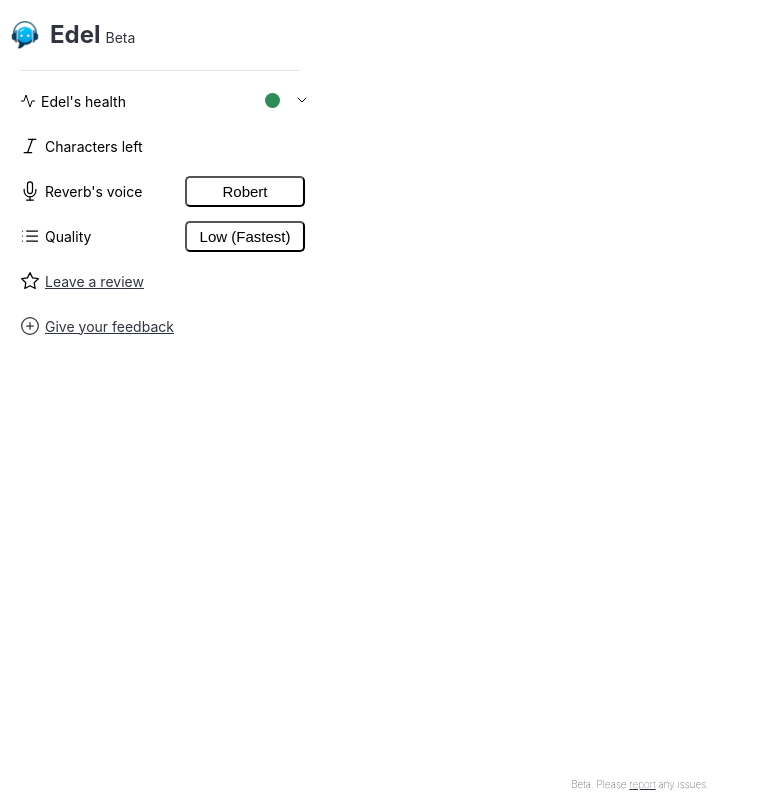
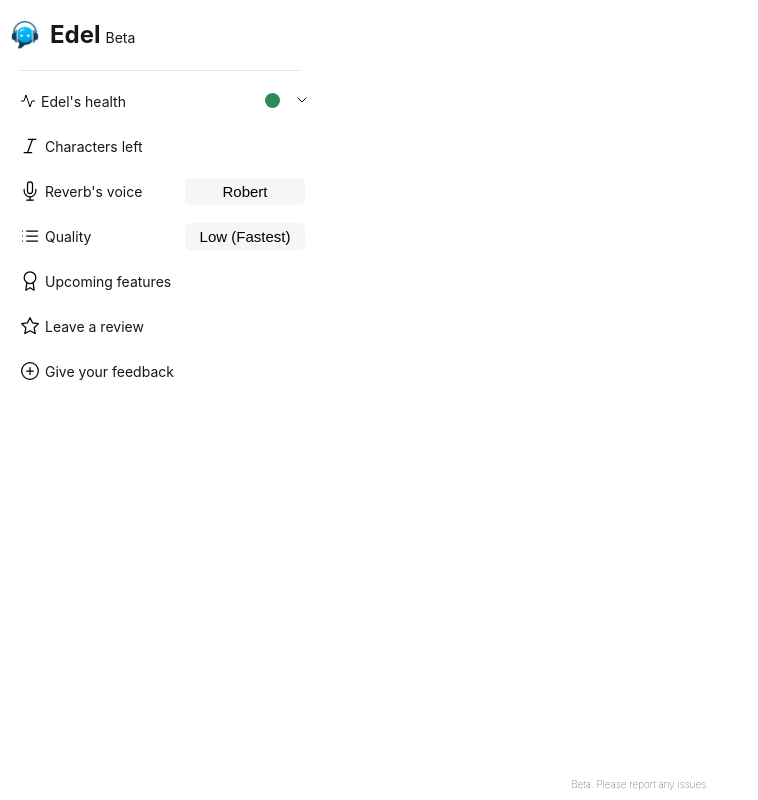
Before and after one commit to MatthwFrost/edel, a browser extension: page index.html in a window 1280 px wide. Shown: the whole page, without its empty margins (0-758 px from the left). Drawn offline with Linux system fonts and the light colour scheme.

Commit message:
feeling alright

```diff
--- a/app.css
+++ b/app.css
@@ -1,7 +1,7 @@
 body {
     width: 300px;
     height: 400px;
-    color: #30343f;
+    color: #171717;
     background-color: #ffffff;
     font-family: sans-serif;
     font-size: 14px;
@@ -13,12 +13,14 @@
     user-select: none;
 }
 h1 {
+    color: #171717;
     font-size: 24px;
     font-weight: bold;
     margin: 0 0 10px 0;
 }
 a {
-    color: #30343f;
+    color: #171717;
+    text-decoration: none;
 }
 .dot {
     height: 15px;
@@ -46,7 +48,7 @@
     flex-direction: row;
     justify-content: space-between;
     align-items: center;
-    color: #30343f;
+    color: #171717;
 }
 .nav-left{
     display: flex;
@@ -64,7 +66,7 @@
 .menuItem {
     width: 100%;
     height: 40px;
-    color: black;
+    color: #171717;
     border: none;
     border-radius: 5px;
     font-size: 14px;
@@ -140,11 +142,12 @@
 .dropbtn {
     border-radius: 5px;
     color: black;
-    background-color: #ffffff;
+    background-color: #f6f6f6;
     padding: 5px 10px 5px 10px;
     margin-left: 10px;
     width: 120px;
     font-size: 15px;
+    border-style: none;
 }
 .bottom-nav {
     position: fixed;
--- a/index.html
+++ b/index.html
@@ -20,19 +20,19 @@
     <div class="menuItem" id="health">
       <div class="icon-title">
         <div class="menuIcon">
-          <svg xmlns="http://www.w3.org/2000/svg" width="16" height="16" viewBox="0 0 24 24" fill="none" stroke="currentColor" stroke-width="1.5" stroke-linecap="round" stroke-linejoin="round" class="feather feather-activity"><polyline points="22 12 18 12 15 21 9 3 6 12 2 12"/></svg>
+          <svg xmlns="http://www.w3.org/2000/svg" width="16" height="16" viewBox="0 0 24 24" fill="none" stroke="#000000" stroke-width="1.5" stroke-linecap="round" stroke-linejoin="round" class="feather feather-activity"><polyline points="22 12 18 12 15 21 9 3 6 12 2 12"/></svg>
         </div>
         <span class="menu-title">Edel's health</span>
       </div>
       <div>
         <span class="dot" id="dot"></span>
-        <svg xmlns="http://www.w3.org/2000/svg" width="16" height="16" viewBox="0 0 24 24" fill="none" stroke="currentColor" stroke-width="1.5" stroke-linecap="round" stroke-linejoin="round" class="feather feather-chevron-down"><polyline points="6 9 12 15 18 9"/></svg>
+        <svg xmlns="http://www.w3.org/2000/svg" width="16" height="16" viewBox="0 0 24 24" fill="none" stroke="#000000" stroke-width="1.5" stroke-linecap="round" stroke-linejoin="round" class="feather feather-chevron-down"><polyline points="6 9 12 15 18 9"/></svg>
       </div>
     </div>
     <div class="menuItem">
       <div class="icon-title">
         <div class="menuIcon">
-          <svg xmlns="http://www.w3.org/2000/svg" width="20" height="20" viewBox="0 0 24 24" fill="none" stroke="currentColor" stroke-width="1.5" stroke-linecap="round" stroke-linejoin="round" class="feather feather-italic"><line x1="19" y1="4" x2="10" y2="4"/><line x1="14" y1="20" x2="5" y2="20"/><line x1="15" y1="4" x2="9" y2="20"/></svg>
+          <svg xmlns="http://www.w3.org/2000/svg" width="20" height="20" viewBox="0 0 24 24" fill="none" stroke="#000000" stroke-width="1.5" stroke-linecap="round" stroke-linejoin="round" class="feather feather-italic"><line x1="19" y1="4" x2="10" y2="4"/><line x1="14" y1="20" x2="5" y2="20"/><line x1="15" y1="4" x2="9" y2="20"/></svg>
         </div>
         <span class="menu-title">Characters left</span>
       </div>
@@ -44,7 +44,7 @@
       <div class="icon-title">
         <div class="menuIcon">
           <!-- Icon -->
-          <svg xmlns="http://www.w3.org/2000/svg" width="20" height="20" viewBox="0 0 24 24" fill="none" stroke="currentColor" stroke-width="1.5" stroke-linecap="round" stroke-linejoin="round" class="feather feather-mic"><path d="M12 1a3 3 0 0 0-3 3v8a3 3 0 0 0 6 0V4a3 3 0 0 0-3-3z"/><path d="M19 10v2a7 7 0 0 1-14 0v-2"/><line x1="12" y1="19" x2="12" y2="23"/><line x1="8" y1="23" x2="16" y2="23"/></svg>
+          <svg xmlns="http://www.w3.org/2000/svg" width="20" height="20" viewBox="0 0 24 24" fill="none" stroke="#000000" stroke-width="1.5" stroke-linecap="round" stroke-linejoin="round" class="feather feather-mic"><path d="M12 1a3 3 0 0 0-3 3v8a3 3 0 0 0 6 0V4a3 3 0 0 0-3-3z"/><path d="M19 10v2a7 7 0 0 1-14 0v-2"/><line x1="12" y1="19" x2="12" y2="23"/><line x1="8" y1="23" x2="16" y2="23"/></svg>
         </div>
         <span class="menu-title">Reverb's voice</span>
       </div>
@@ -66,7 +66,7 @@
     <div class="menuItem">
       <div class="icon-title">
         <div class="menuIcon">
-          <svg xmlns="http://www.w3.org/2000/svg" width="20" height="20" viewBox="0 0 24 24" fill="none" stroke="currentColor" stroke-width="1.5" stroke-linecap="round" stroke-linejoin="round" class="feather feather-list"><line x1="8" y1="6" x2="21" y2="6"/><line x1="8" y1="12" x2="21" y2="12"/><line x1="8" y1="18" x2="21" y2="18"/><line x1="3" y1="6" x2="3.01" y2="6"/><line x1="3" y1="12" x2="3.01" y2="12"/><line x1="3" y1="18" x2="3.01" y2="18"/></svg>
+          <svg xmlns="http://www.w3.org/2000/svg" width="20" height="20" viewBox="0 0 24 24" fill="none" stroke="#000000" stroke-width="1.5" stroke-linecap="round" stroke-linejoin="round" class="feather feather-list"><line x1="8" y1="6" x2="21" y2="6"/><line x1="8" y1="12" x2="21" y2="12"/><line x1="8" y1="18" x2="21" y2="18"/><line x1="3" y1="6" x2="3.01" y2="6"/><line x1="3" y1="12" x2="3.01" y2="12"/><line x1="3" y1="18" x2="3.01" y2="18"/></svg>
         </div>
         <span class="menu-title">Quality</span>
       </div>
@@ -84,21 +84,36 @@
     <div class="menuItem">
       <div class="icon-title">
         <div class="menuIcon">
-          <svg xmlns="http://www.w3.org/2000/svg" width="20" height="20" viewBox="0 0 24 24" fill="none" stroke="currentColor" stroke-width="1.5" stroke-linecap="round" stroke-linejoin="round" class="feather feather-star"><polygon points="12 2 15.09 8.26 22 9.27 17 14.14 18.18 21.02 12 17.77 5.82 21.02 7 14.14 2 9.27 8.91 8.26 12 2"/></svg>
+          <svg xmlns="http://www.w3.org/2000/svg" width="20" height="20" viewBox="0 0 24 24" fill="none" stroke="#000000" stroke-width="1.5" stroke-linecap="round" stroke-linejoin="round" class="feather feather-award"><circle cx="12" cy="8" r="7"/><polyline points="8.21 13.89 7 23 12 20 17 23 15.79 13.88"/></svg>
+        </div>
+        <a href="https://edelwebsite.vercel.app/upcomingfeatures" target="_blank">
+          <span class="menu-title">Upcoming features</span>
+        </a>
+      </div>
+      <div class="icon-right">
+        <div id="characters" class="charcter-div">
+        </div>
+      </div>
+    </div>
+    <div class="menuItem">
+      <div class="icon-title">
+        <div class="menuIcon">
+          <svg xmlns="http://www.w3.org/2000/svg" width="20" height="20" viewBox="0 0 24 24" fill="none" stroke="#000000" stroke-width="1.5" stroke-linecap="round" stroke-linejoin="round" class="feather feather-star"><polygon points="12 2 15.09 8.26 22 9.27 17 14.14 18.18 21.02 12 17.77 5.82 21.02 7 14.14 2 9.27 8.91 8.26 12 2"/></svg>
         </div>
         <a href="https://chromewebstore.google.com/detail/mleknmnljocojhodiblcnbgffbhckihd" target="_blank">
           <span class="menu-title">Leave a review</span>
         </a>
       </div>
       <div class="icon-right">
-        <div id="characters" class="charcter-div"></div>
+        <div id="characters" class="charcter-div">
+        </div>
       </div>
     </div>
     <a href="https://ag7phnq517o.typeform.com/to/K5GTEV9L" target="_blank">
     <div class="menuItem">
       <div class="icon-title">
         <div class="menuIcon">
-          <svg xmlns="http://www.w3.org/2000/svg" width="20" height="20" viewBox="0 0 24 24" fill="none" stroke="currentColor" stroke-width="1.5" stroke-linecap="round" stroke-linejoin="round" class="feather feather-plus-circle"><circle cx="12" cy="12" r="10"/><line x1="12" y1="8" x2="12" y2="16"/><line x1="8" y1="12" x2="16" y2="12"/></svg>
+          <svg xmlns="http://www.w3.org/2000/svg" width="20" height="20" viewBox="0 0 24 24" fill="none" stroke="#000000" stroke-width="1.5" stroke-linecap="round" stroke-linejoin="round" class="feather feather-plus-circle"><circle cx="12" cy="12" r="10"/><line x1="12" y1="8" x2="12" y2="16"/><line x1="8" y1="12" x2="16" y2="12"/></svg>
         </div>
         <span class="menu-title">Give your feedback</span>
       </div>
@@ -108,7 +123,7 @@
     <!-- <div class="menuItem">
       <div class="icon-title">
         <div >
-          <svg xmlns="http://www.w3.org/2000/svg" width="20" height="20" viewBox="0 0 24 24" fill="none" stroke="currentColor" stroke-width="3" stroke-linecap="round" stroke-linejoin="round" class="feather feather-play-circle"><circle cx="12" cy="12" r="10"/><polygon points="10 8 16 12 10 16 10 8"/></svg>
+          <svg xmlns="http://www.w3.org/2000/svg" width="20" height="20" viewBox="0 0 24 24" fill="#000000" stroke="none" stroke-width="3" stroke-linecap="round" stroke-linejoin="round" class="feather feather-play-circle"><circle cx="12" cy="12" r="10"/><polygon points="10 8 16 12 10 16 10 8"/></svg>
         </div>
         <span class="menu-title">Recordings</span>
       </div>
@@ -130,7 +145,7 @@
         </div>
       </div>    -->
       <span class="bottom-nav-text">
-        Beta. Please <a href="https:\\www.twitter.com" target="_blank">report</a> any issues.
+        Beta. Please <a href="https://ag7phnq517o.typeform.com/to/kEKKBCGF" target="_blank">report</a> any issues.
       </span>
     </div>
     <!-- <button id="clickme">loading your data</button> -->
--- a/scripts/background.js
+++ b/scripts/background.js
@@ -102,7 +102,7 @@
     // Now you have access to the tab details, including the URL
     const tabUrl = await tab.url;
     if (tab.url) {
-      console.log("New tab URL:", tab.url);
+      // console.log("New tab URL:", tab.url);
       createDefualtContextMenu();
 
       // Check if the URL matches a specific pattern before injecting the script
@@ -222,13 +222,13 @@
           // If fails, we should call google user api.
           //
           // Ew so much slower. This is a back up.
-          console.log("fetch failed; Getting manually");
+          // console.log("fetch failed; Getting manually");
           let user = await getUser();
           userID = user.userInfo.id
         }
         // console.log(items.user);
         const url = `https://82p6i611i7.execute-api.eu-central-1.amazonaws.com/dev/getCharacters?user=${userID}`;
-        console.log(url);
+        // console.log(url);
         const response = await fetch(url);
         const data = await response.json();
 
```
Also changed, not shown: README.md, assets/easter.png (added), assets/smallicon.png (added), manifest.json.
